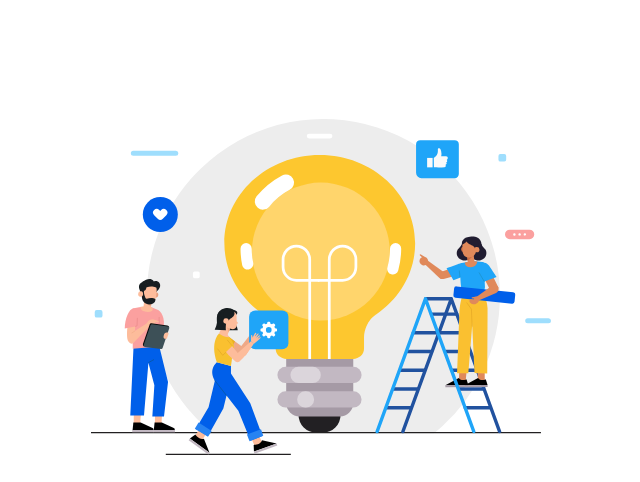
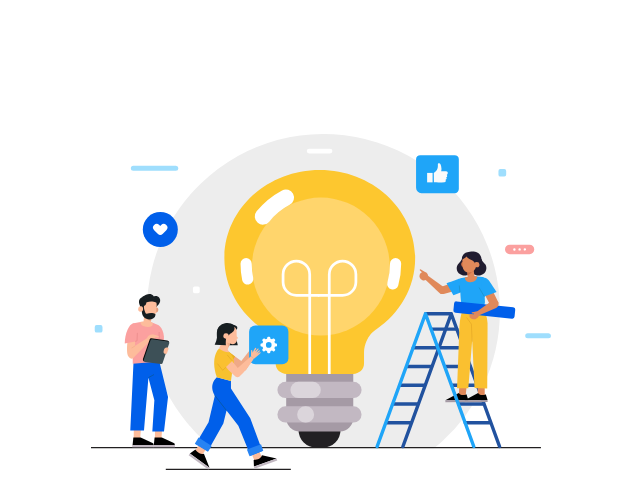
Before and after one commit to bruffstar/coming-soon, a plain HTML site: page index.html in a window 1280 px wide. Shown: the top 482 px of the page, without its empty margins (319-959 px from the left). Drawn offline with Linux system fonts and the light colour scheme.

Commit message:
Small change

```diff
--- a/css/main.css
+++ b/css/main.css
@@ -23,12 +23,7 @@ h1 {
 }
 
 .container {
-    display: flex;
-    margin: auto;
     text-align: center;
-    flex-direction: column;
-    align-items: center;
-    justify-content: center;
     padding: 4%;
 }
 
--- a/index.html
+++ b/index.html
@@ -2,6 +2,8 @@
 <html lang="en">
 <head>
     <meta charset="UTF-8">
+    <meta name="viewport" content="width=device-width,initial-scale=1">
+    <meta http-equiv="X-UA-Compatible" content="ie=edge">
     <title>Coming Soon</title>
     <link rel="stylesheet" href="css/main.css">
 </head>
```
